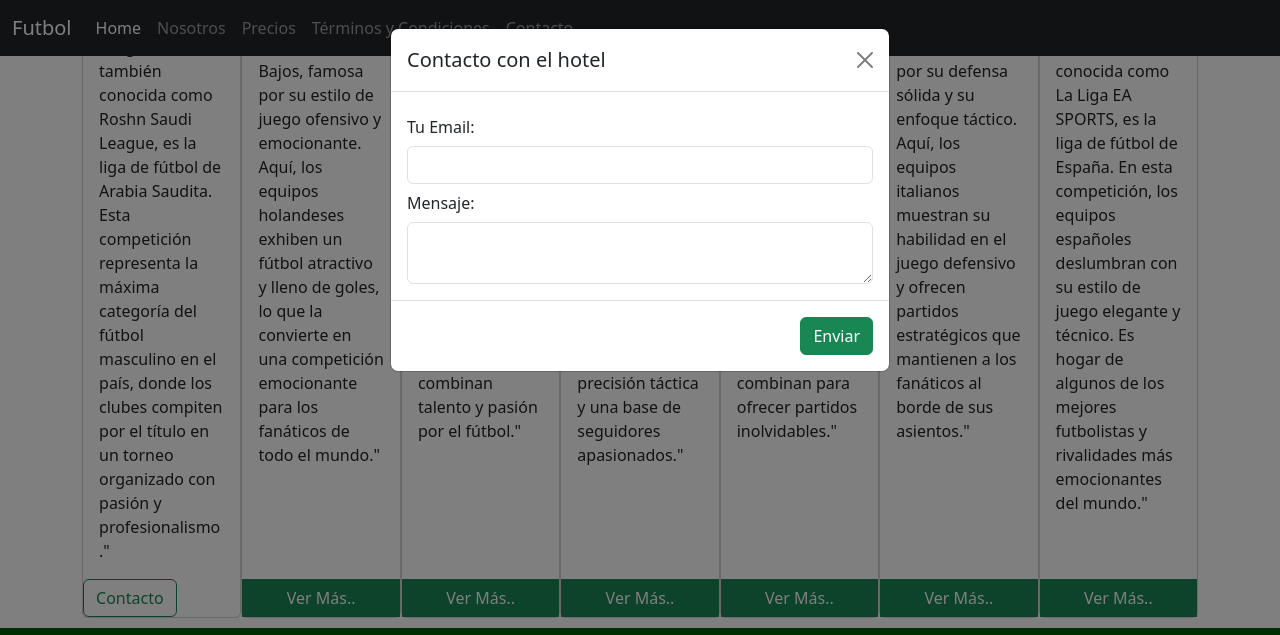
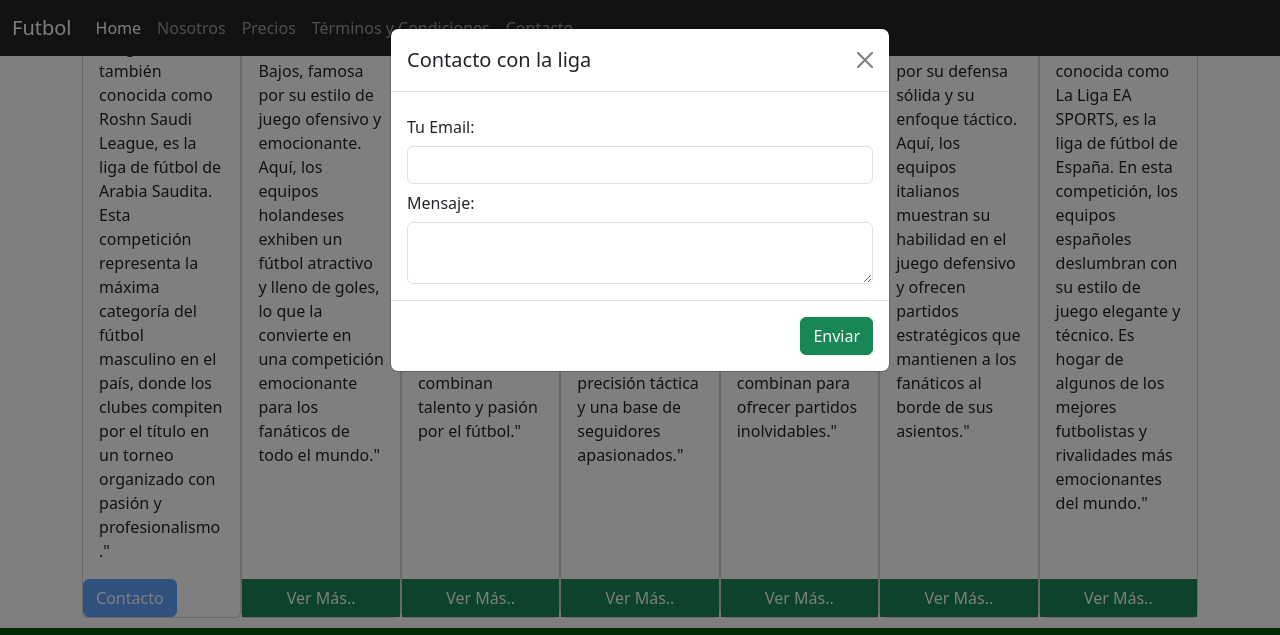
Before and after one commit to StevensCanon/GoalShirts, a website: page index.html in a window 1280 px wide. Both pictures are taken after a click on the button "Contacto". Shown: the part 1025-1660 px from the top of the page. Drawn offline with nearby package versions, Linux system fonts and the light colour scheme; a web font is replaced by a local one.

Commit message:
eventos con el componente modal

```diff
--- a/index.html
+++ b/index.html
@@ -209,7 +209,7 @@
     <p class="card-text">"La Saudi Pro League, también conocida como Roshn Saudi League, es la liga de fútbol de Arabia Saudita. Esta competición representa la máxima categoría del fútbol masculino en el país, donde los clubes compiten por el título en un torneo organizado con pasión y profesionalismo."</p>
   </div>
   <div>
-    <button type="button" class="btn btn-outline-success" data-bs-toggle="modal" data-bs-target="#contacto">
+    <button type="button" class="btn btn-outline-success" data-bs-toggle="modal" data-bs-target="#contacto" id="contactoBtn">
       Contacto
     </button>
   </div>
@@ -223,7 +223,7 @@
   <div class="modal-dialog">
     <div class="modal-content">
       <div class="modal-header">
-        <h5 class="modal-title" id="exampleModalLabel">Contacto con el hotel</h5>
+        <h5 class="modal-title" id="exampleModalLabel">Contacto con la liga</h5>
         <button type="button" class="btn-close" data-bs-dismiss="modal" aria-label="Close"></button>
       </div>
       <div class="modal-body">
@@ -283,6 +283,27 @@
     $('.carousel').carousel({
       interval:1500
     });
+    $('#contacto').on('show.bs.modal', function(e){
+      console.log('el modal de contacto se esta mostrando)');
+
+    $('#contactoBtn').removeClass('btn-outline-success');
+    $('#contactoBtn').addClass('btn-primary');
+    $('#contactoBtn').prop('disabled', true);
+
+ });
+    $('#contacto').on('shown.bs.modal', function(e){
+      console.log('el modal de contaco se mostró)');
+    });
+
+    $('#contacto').on('hide.bs.modal', function(e){
+      console.log('el modal de contacto se oculta)');
+    });
+
+    $('#contacto').on('hidden.bs.modal', function(e){
+      console.log('el modal de contacto se oculto)');
+      $('#contactoBtn').prop('disabled', false);
+    });
+
   });
 </script>
 
```
Also changed, not shown: images/WhatsApp Image 2023-09-29 at 8.05.59 PM.jpeg (added).
